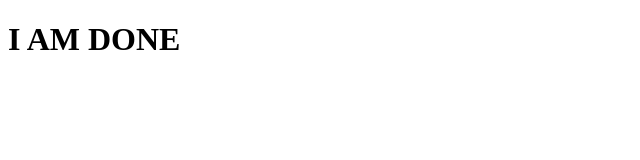
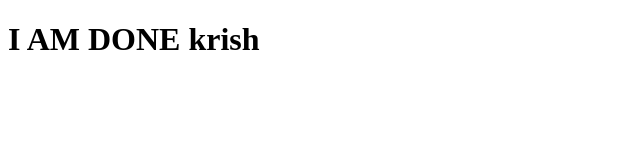
Before and after one commit to krishnamishrakk/mishra, a plain HTML site: page index.html in a window 1280 px wide. Shown: the whole page, without its empty margins (0-640 px from the left). Drawn offline with Linux system fonts and the light colour scheme.

Commit message:
Update index.html

```diff
--- a/index.html
+++ b/index.html
@@ -7,7 +7,7 @@
     <title>Document</title>
 </head>
 <body>
-    <h1>I AM DONE
+    <h1>I AM DONE krish
 
     </h1>
 </body>
```
